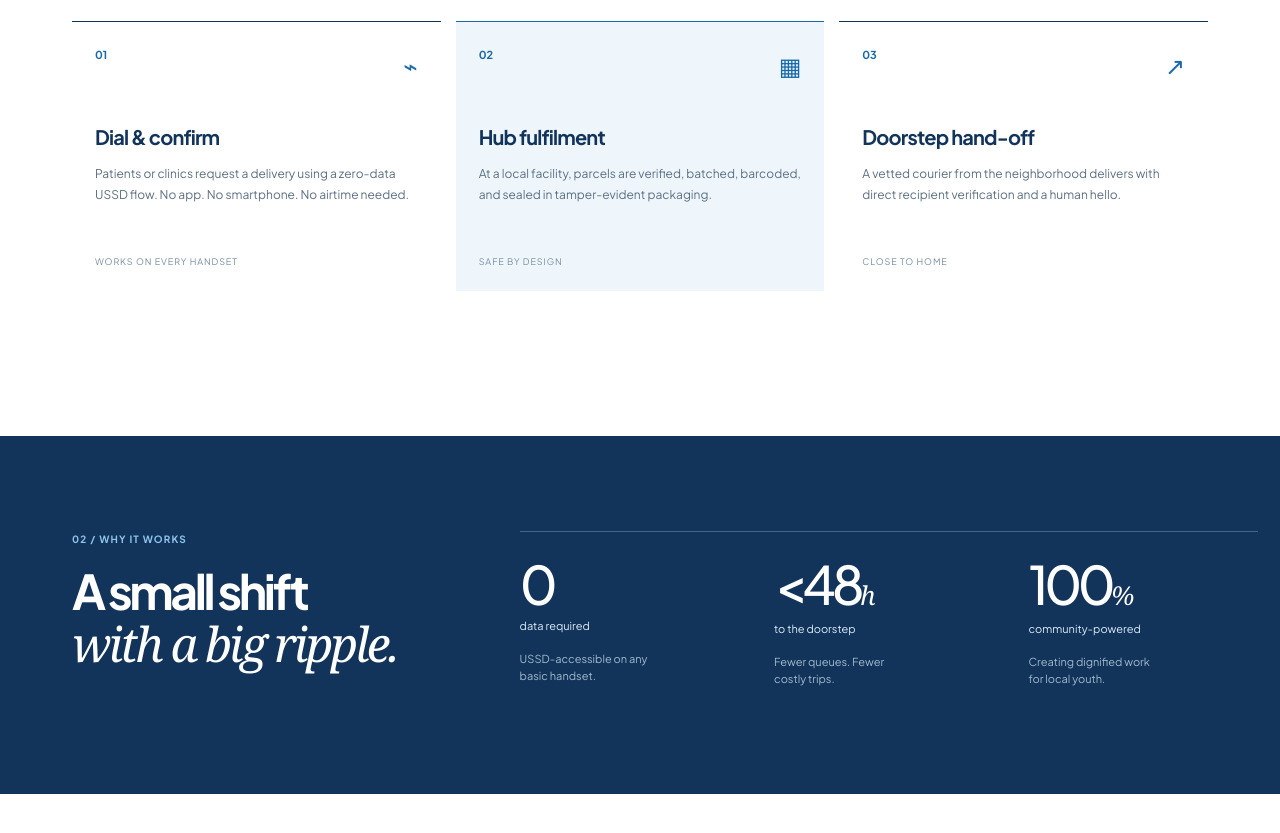
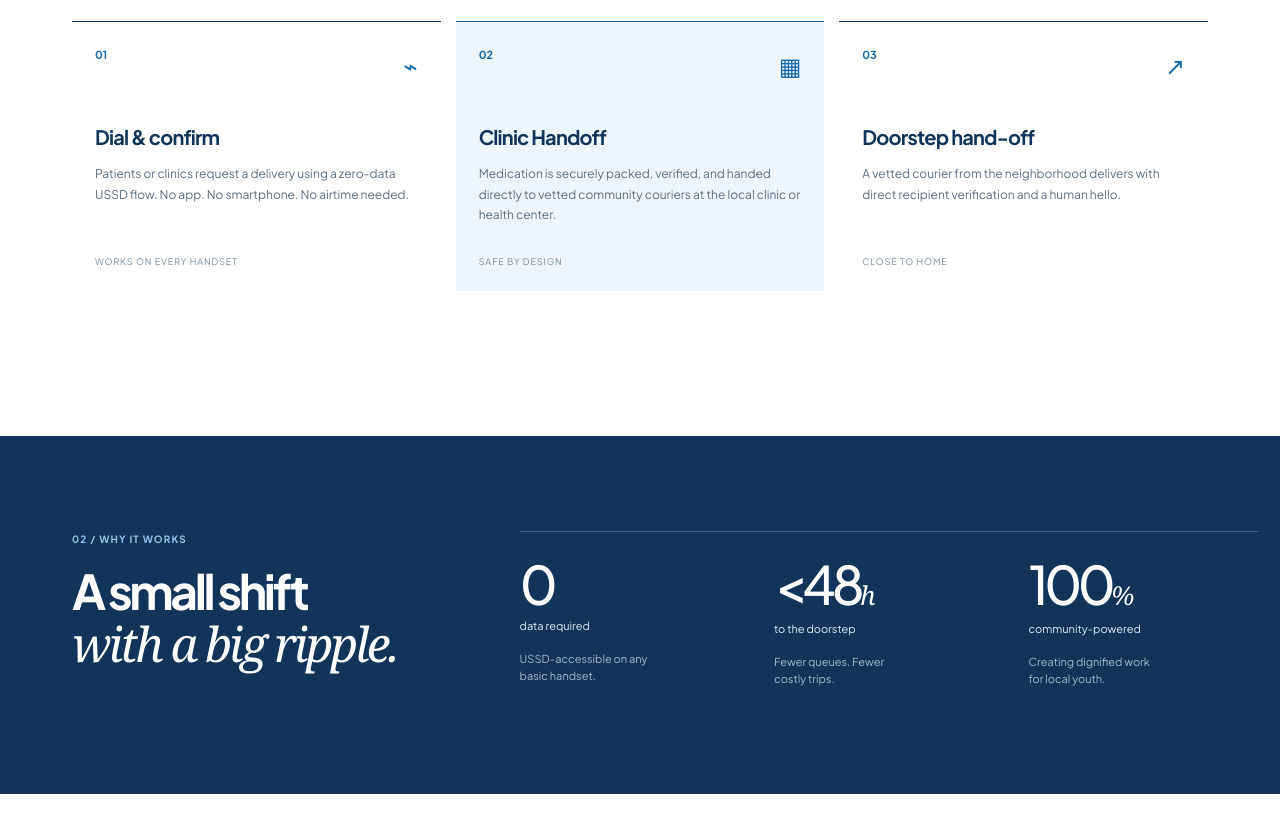
Before and after one commit to Pulop-tech/pulop-website, a plain HTML site: page index.html in a window 1280 px wide. Shown: the part 1380-2213 px from the top of the page. Drawn offline with Linux system fonts and the light colour scheme.

Commit message:
Update step description for clarity and accuracy in the process flow

```diff
--- a/index.html
+++ b/index.html
@@ -88,8 +88,8 @@
           </article>
           <article class="step-card step-card-featured">
             <div class="step-top"><span class="step-number">02</span><span class="step-symbol">▦</span></div>
-            <h3>Hub fulfilment</h3>
-            <p>At a local facility, parcels are verified, batched, barcoded, and sealed in tamper-evident packaging.</p>
+            <h3>Clinic Handoff</h3>
+            <p>Medication is securely packed, verified, and handed directly to vetted community couriers at the local clinic or health center.</p>
             <div class="step-foot">Safe by design</div>
           </article>
           <article class="step-card">
```
